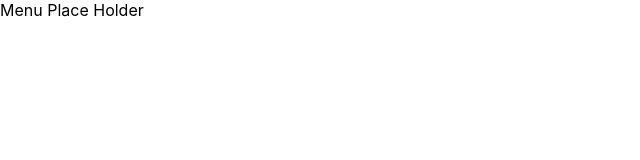
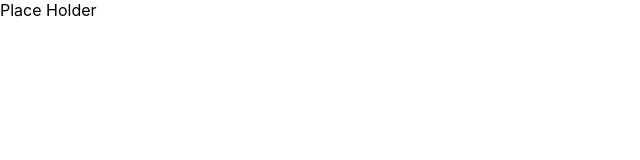
Before and after one commit to Dman89/drag-n-drop, a React (Create React App) app: page / in a window 1280 px wide. Shown: the top 160 px of the page, without its empty margins (0-640 px from the left). Built offline with nearby package versions, Linux system fonts and the light colour scheme.

Commit message:
Add header to it's own file

```diff
--- a/src/App.js
+++ b/src/App.js
@@ -1,10 +1,11 @@
 import React from "react";
+import Header from "./Components/Header";
 import "./App.css";
 
 function App() {
   return (
     <div className="App">
-      <header className="App-header">Menu Place Holder</header>
+      <Header message="Place Holder" />
     </div>
   );
 }
--- /dev/null
+++ b/src/Components/Header/index.js
@@ -0,0 +1,8 @@
+import React from "react";
+import "./index.css";
+
+function Header({ message }) {
+  return <header className="App-header">{message}</header>;
+}
+
+export default Header;
```
Also changed, not shown: src/Components/Header/index.css (added).
